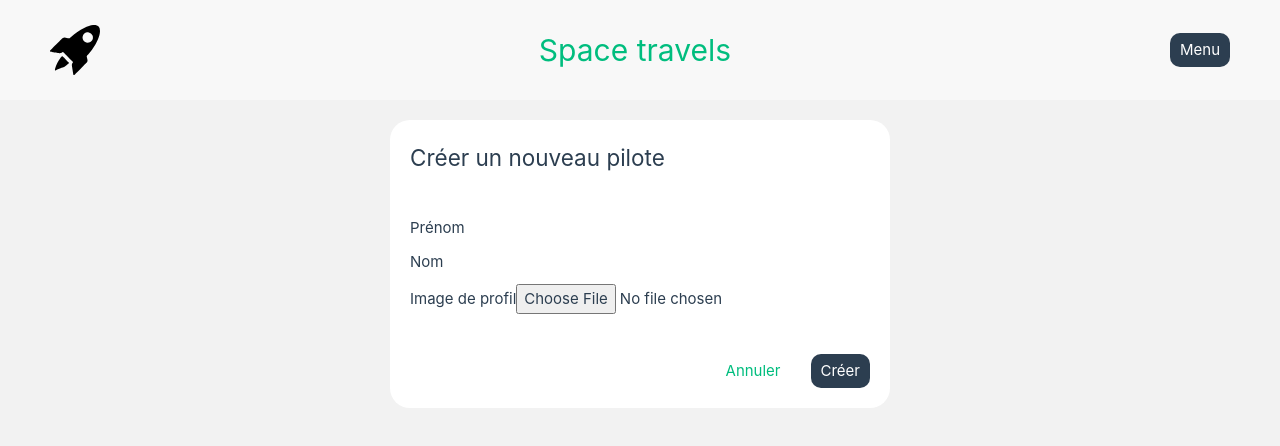
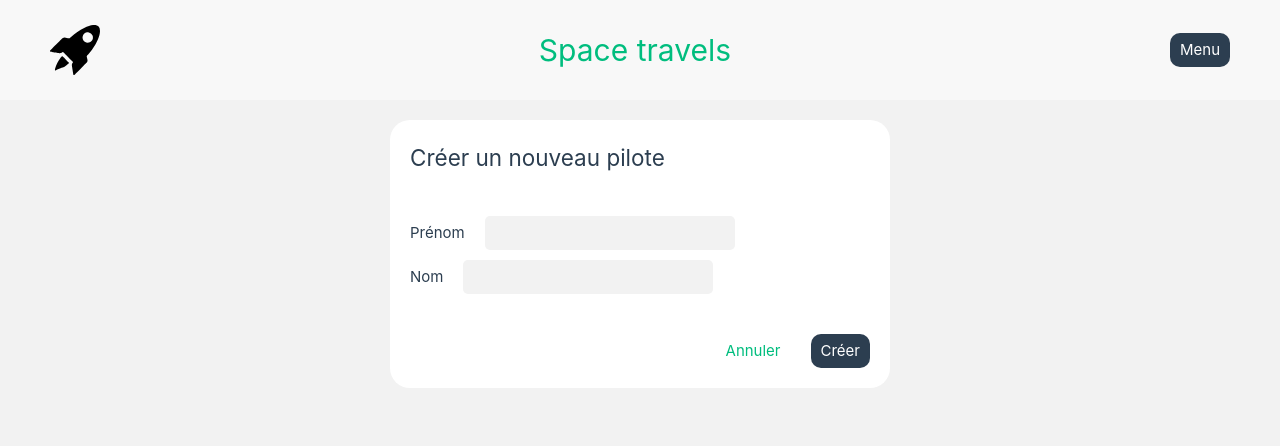
Before and after one commit to watsab/space-travels, a Vue app: page /pilots/new in a window 1280 px wide. Shown: the top 446 px of the page. Built offline with nearby package versions, Linux system fonts and the light colour scheme.

Commit message:
migrate inputs to v-model

```diff
--- /dev/null
+++ b/src/components/form/MyCheckbox.vue
@@ -0,0 +1,32 @@
+<template>
+  <div class="form-group">
+    <label :for="id">{{ label }}</label>
+    <input :id="id" :name="name" type="checkbox" v-model="innerChecked" :value="value"/>
+  </div>
+</template>
+
+
+<script setup lang="ts">
+import { computed, type WritableComputedRef } from 'vue';
+
+interface Props {
+  id: string;
+  name?: string;
+  label: string;
+  value?: string;
+  modelValue?: boolean;
+}
+
+const props = defineProps<Props>();
+const emit = defineEmits<{ 'update:modelValue': [checked: boolean]}>();
+const innerChecked: WritableComputedRef<boolean> = computed({
+  get: () => props.modelValue,
+  set: (checked: boolean) => emit('update:modelValue', checked)
+});
+</script>
+
+<style scoped>
+label {
+  margin-right: 20px;
+}
+</style>
--- a/src/components/form/MyInput.vue
+++ b/src/components/form/MyInput.vue
@@ -7,7 +7,7 @@
 
 
 <script setup lang="ts">
-import { computed } from 'vue';
+import { computed, type WritableComputedRef } from 'vue';
 
 const enum Type {
   Text = 'text',
@@ -19,20 +19,19 @@ interface Props {
   id: string;
   name?: string;
   label: string;
-  type: Type;
-  value?: string;
+  type?: Type;
+  modelValue?: string | number;
 }
 
-const props = defineProps<Props>();
-const emit = defineEmits<{ input: [value: string]}>();
+const props = withDefaults(defineProps<Props>(), {
+  modelValue: '',
+  type: Type.Text
+});
 
-const innerValue = computed({
-  get: () => {
-    return props.value;
-  },
-  set: (value: string) => {
-    emit('input', value)
-  }
+const emit = defineEmits<{ 'update:modelValue': [value: string | number] }>();
+const innerValue: WritableComputedRef< string | number> = computed({
+  get: () => props.modelValue,
+  set: (value: string | number) => emit('update:modelValue', value)
 })
 </script>
 
--- /dev/null
+++ b/src/components/form/MyRadio.vue
@@ -0,0 +1,33 @@
+<template>
+  <div class="form-group">
+    <label :for="id">{{ label }}</label>
+    <input :id="id" :name="name" type="radio" v-model="innerChecked" :value="value"/>
+  </div>
+</template>
+
+
+<script setup lang="ts">
+import { computed, type WritableComputedRef } from 'vue';
+
+interface Props {
+  id: string;
+  name?: string;
+  label: string;
+  value?: string;
+  modelValue?: boolean;
+}
+
+const props = defineProps<Props>();
+const emit = defineEmits<{ 'update:modelValue': [checked: boolean]}>();
+const innerChecked: WritableComputedRef<boolean> = computed({
+  get: () => props.modelValue,
+  set: (checked: boolean) => emit('update:modelValue', checked)
+});
+
+</script>
+
+<style scoped>
+label {
+  margin-right: 20px;
+}
+</style>
--- a/src/views/Pilot/CreateView.vue
+++ b/src/views/Pilot/CreateView.vue
@@ -6,19 +6,8 @@
     </template>
     <template v-slot:body>
       <form ref="form" id="creationForm" @submit.prevent="submit" >
-        <div class="form-group">
-          <label for="firstname">Prénom</label>
-          <input id="firstname" type="text" v-model="pilotData.firstname"/>
-        </div>
-        <div class="form-group">
-          <label for="lastname">Nom</label>
-          <input id="lastname" type="text" v-model="pilotData.lastname"/>
-        </div>
-        <div class="form-group">
-          <label for="picture">Image de profil</label>
-          <input id="picture" type="file" />
-        </div>
-
+        <MyInput id="firstname" label="Prénom" v-model="pilotData.firstname"></MyInput>
+        <MyInput id="lastname" label="Nom" v-model="pilotData.lastname"></MyInput>
       </form>
     </template>
     <template v-slot:footer>
@@ -37,6 +26,8 @@ import { useStore } from '@/store';
 import type { Pilot } from '@/models/Pilot';
 import MyCard from '@/components/MyCard.vue';
 import MyButton from '@/components/MyButton.vue';
+import MyInput from '@/components/form/MyInput.vue';
+import MyCheckbox from '@/components/form/MyCheckbox.vue';
 
 const pilotData = reactive({
   firstname: '',
```
